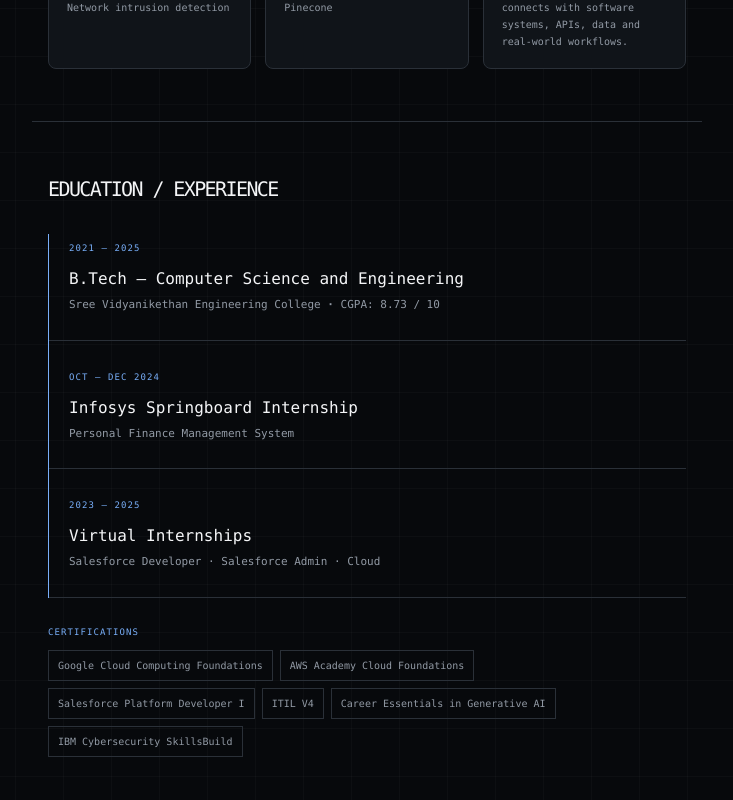
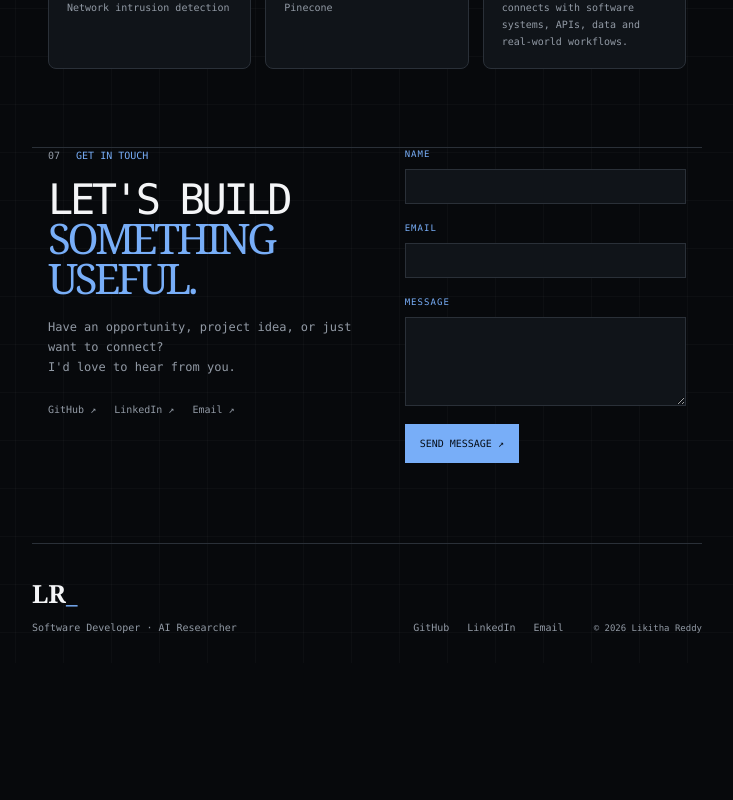
Before and after one commit to tapasilikithareddy/likitha-dev, a Next.js app: page / in a window 1280 px wide. Shown: the part 2920-3720 px from the top of the page, without its empty margins (273-1006 px from the left). After the commit the page ends 3583 px from the top, so only its background shows below. Built offline with nearby package versions, Linux system fonts and the light colour scheme.

Commit message:
Remove internships section from portfolio

```diff
--- a/app/page.tsx
+++ b/app/page.tsx
@@ -84,8 +84,6 @@ export default function Page() {
 
       <section className="section-shell section-block research-block" id="research"><div className="section-heading"><span>05</span><h2>AI / RESEARCH</h2></div><p className="research-intro">Exploring intelligent systems beyond the surface level — from machine learning and intrusion detection to modern LLM-powered applications.</p><div className="research-grid">{[['01', 'INTELLIGENT SYSTEMS', 'Deep learning · RNN/LSTM · Attention mechanisms · Network intrusion detection'], ['02', 'GENERATIVE AI', 'LLMs · RAG · Vector databases · Qdrant · Pinecone'], ['03', 'APPLIED AI', 'Building practical applications where AI connects with software systems, APIs, data and real-world workflows.']].map(([num, title, text]) => <div className="research-card" key={num}><span>{num}</span><h3>{title}</h3><p>{text}</p></div>)}</div></section>
 
-      <section className="section-shell section-block timeline-section"><div className="section-heading"><span>06</span><h2>EDUCATION / EXPERIENCE</h2></div><div className="timeline"><div><span>2021 — 2025</span><h3>B.Tech — Computer Science and Engineering</h3><p>Sree Vidyanikethan Engineering College <b>·</b> CGPA: 8.73 / 10</p></div><div><span>OCT — DEC 2024</span><h3>Infosys Springboard Internship</h3><p>Personal Finance Management System</p></div><div><span>2023 — 2025</span><h3>Virtual Internships</h3><p>Salesforce Developer · Salesforce Admin · Cloud</p></div></div><div className="certs"><h3>CERTIFICATIONS</h3>{certifications.map((cert) => <span key={cert}>{cert}</span>)}</div></section>
-
       <section className="section-shell section-block contact-section" id="contact"><div className="contact-copy"><p className="kicker"><span>07</span> GET IN TOUCH</p><h2>LET&apos;S BUILD<br /><em>SOMETHING USEFUL.</em></h2><p>Have an opportunity, project idea, or just want to connect?<br />I&apos;d love to hear from you.</p><div className="contact-socials"><a href="https://github.com/tapasilikithareddy" target="_blank" rel="noreferrer">GitHub ↗</a><a href="https://www.linkedin.com/in/tapasi-likitha-reddy/" target="_blank" rel="noreferrer">LinkedIn ↗</a><a href="mailto:">Email ↗</a></div></div><form className="contact-form" onSubmit={submitContact}><label htmlFor="name">NAME<input id="name" name="name" required /></label><label htmlFor="email">EMAIL<input id="email" name="email" type="email" required /></label><label htmlFor="message">MESSAGE<textarea id="message" name="message" rows={5} required /></label><button className="primary-button" type="submit">SEND MESSAGE <span>↗</span></button>{sent && <p className="form-success" role="status">Your email client should open with the message ready to send.</p>}</form></section>
 
       <footer className="site-footer section-shell"><div><a className="brand" href="#top">LR<span>_</span></a><p>Software Developer · AI Researcher</p></div><div className="footer-links"><a href="https://github.com/tapasilikithareddy" target="_blank" rel="noreferrer">GitHub</a><a href="https://www.linkedin.com/in/tapasi-likitha-reddy/" target="_blank" rel="noreferrer">LinkedIn</a><a href="mailto:">Email</a></div><small>© 2026 Likitha Reddy</small></footer>
```
